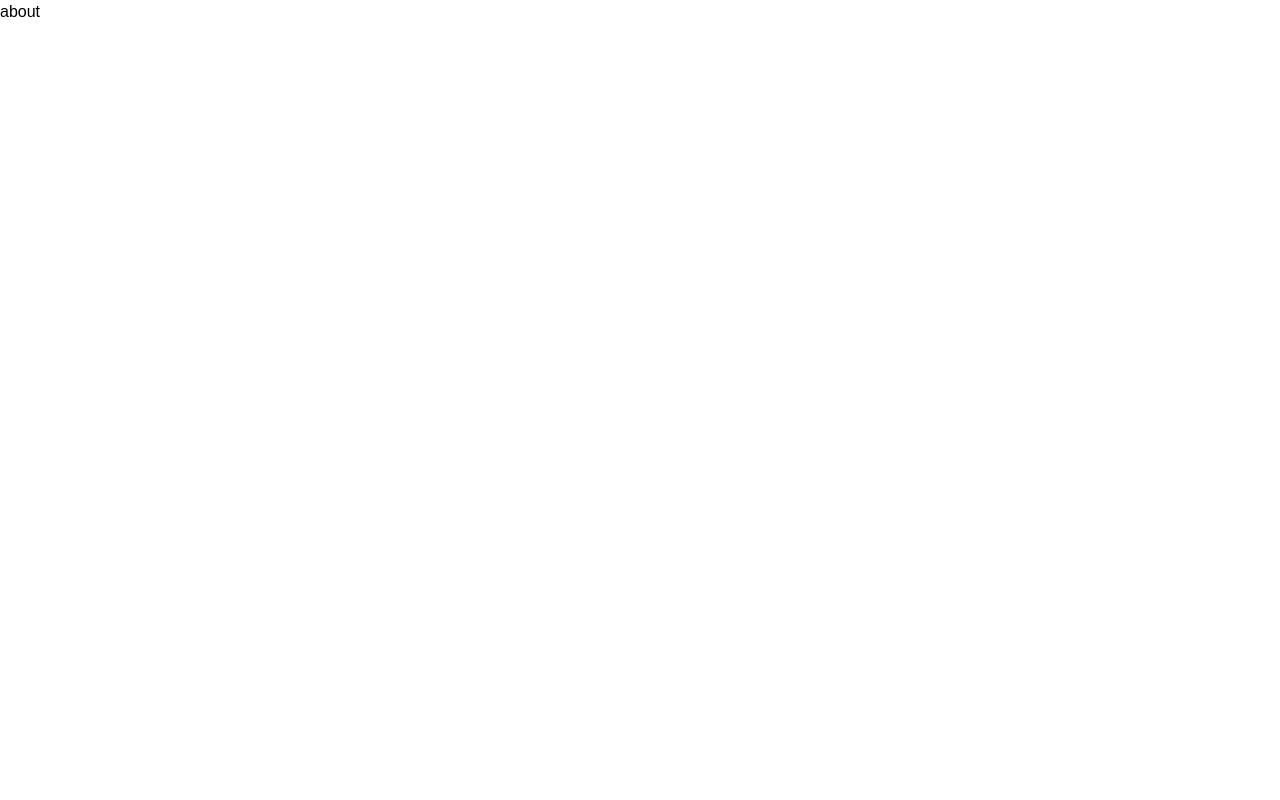
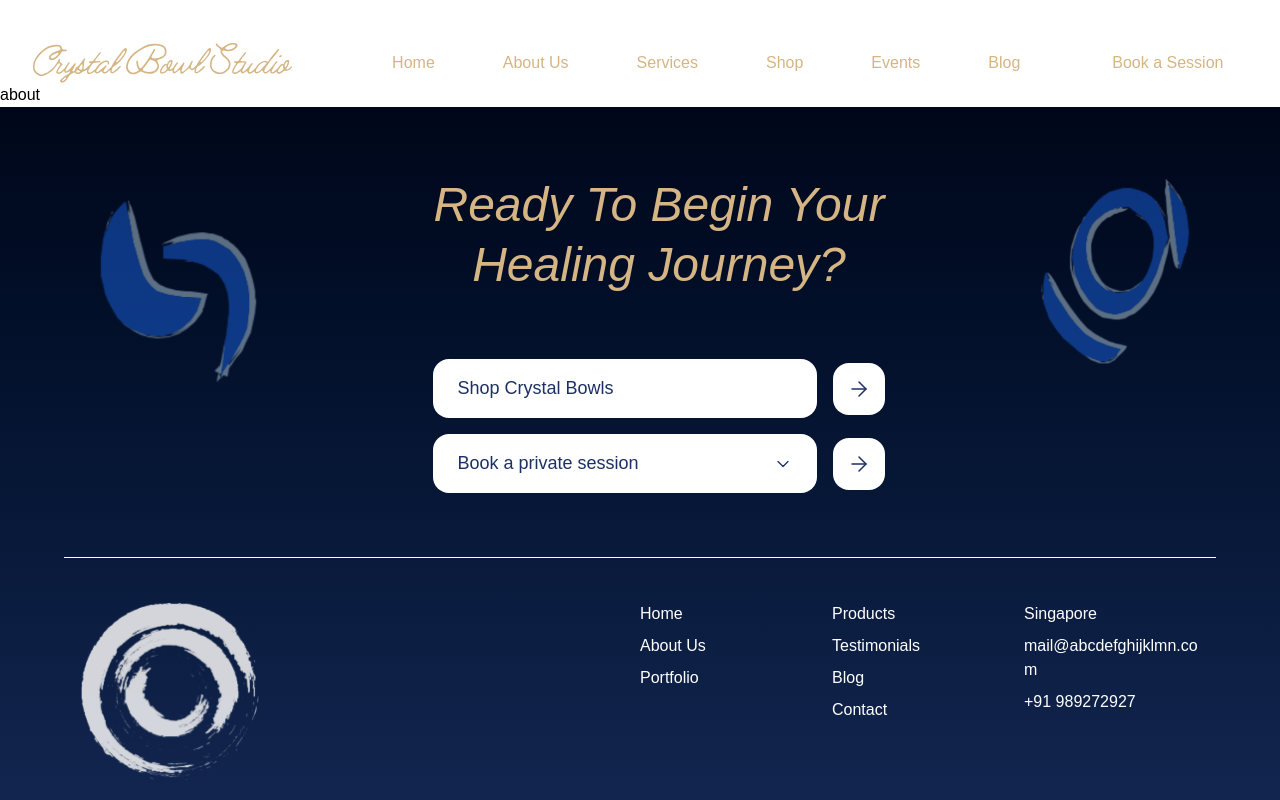
Before and after one commit to iamjuu/crystal-bowl, a Next.js app: page /about in a window 1280 px wide. Shown: the top 800 px of the page. Built offline with nearby package versions, Linux system fonts and the light colour scheme; a web font is replaced by a local one.

Commit message:
updating

```diff
--- a/app/(user)/about/page.tsx
+++ b/app/(user)/about/page.tsx
@@ -1,9 +1,12 @@
 import React from 'react'
-
+import Navbar from '@/components/navbar'
+import Footer from '@/components/footer'
 const page = () => {
   return (
     <div>
+      <Navbar />
       about
+      <Footer />
     </div>
   )
 }
--- a/app/(user)/home/page.tsx
+++ b/app/(user)/home/page.tsx
@@ -197,7 +197,7 @@ const Index = () => {
         <div className="h-full flex flex-col justify-between w-full">
           <Navbar />
 
-          <h1 className="text-center pb-[60px] sm:pb-[80px] md:pb-[100px] lg:pb-[120px] px-4 text-[#D5B584] text-[28px] sm:text-[32px] md:text-[40px] lg:text-[50px] italic leading-tight">
+          <h1 className="  text-center pb-[60px] sm:pb-[80px] md:pb-[100px] lg:pb-[120px] px-4 text-[#D5B584] text-[28px] sm:text-[32px] md:text-[40px] lg:text-[50px] italic leading-tight">
             The go-to crystal bowls for <br /> sound healers worldwide.
           </h1>
         </div>
--- a/components/navbar/index.tsx
+++ b/components/navbar/index.tsx
@@ -108,7 +108,7 @@ const Navbar = () => {
 
         {/* Mobile Menu Dropdown */}
         <div
-          className={`lg:hidden bg-black/40 overflow-hidden transition-all duration-300 ease-in-out ${
+          className={`lg:hidden bg-black/40 overflow-hidden absolute  transition-all duration-300 ease-in-out ${
             isMobileMenuOpen ? 'max-h-[500px] opacity-100 mt-6' : 'max-h-0 opacity-0'
           }`}
         >
```
